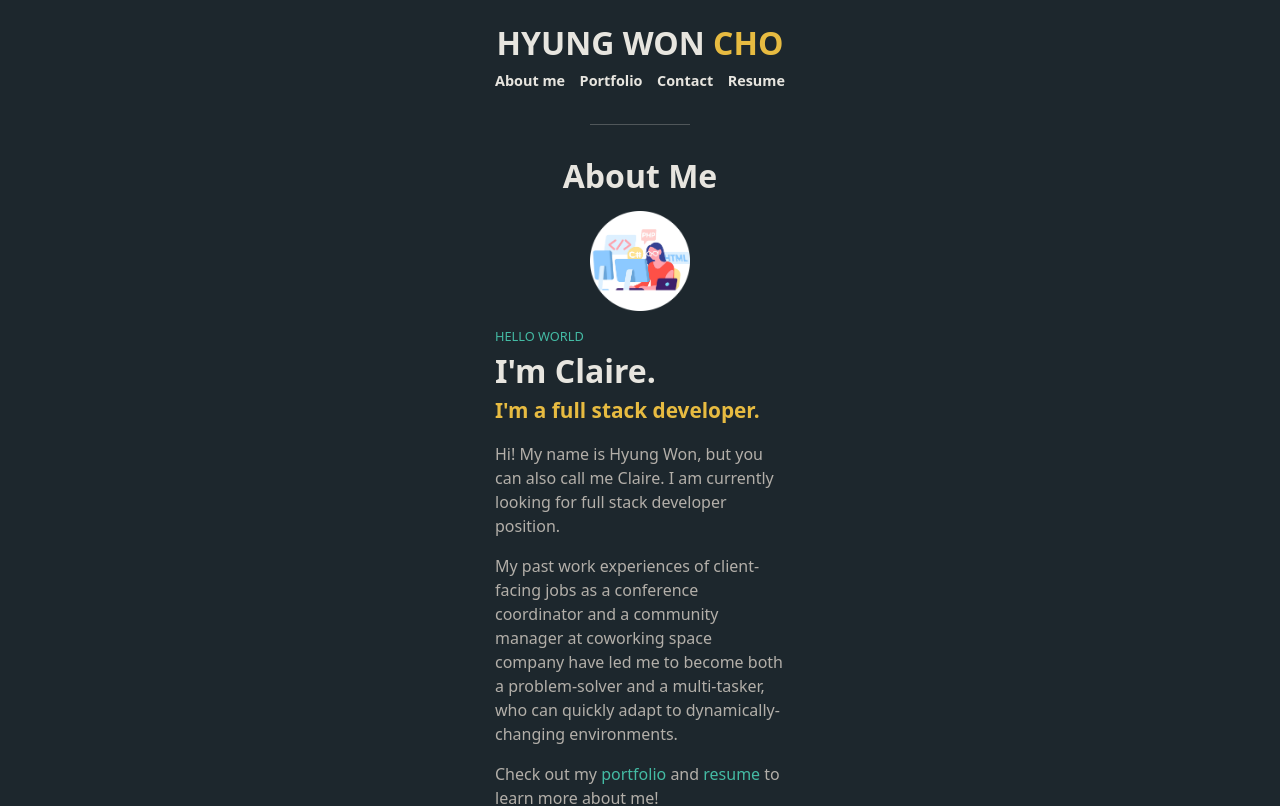
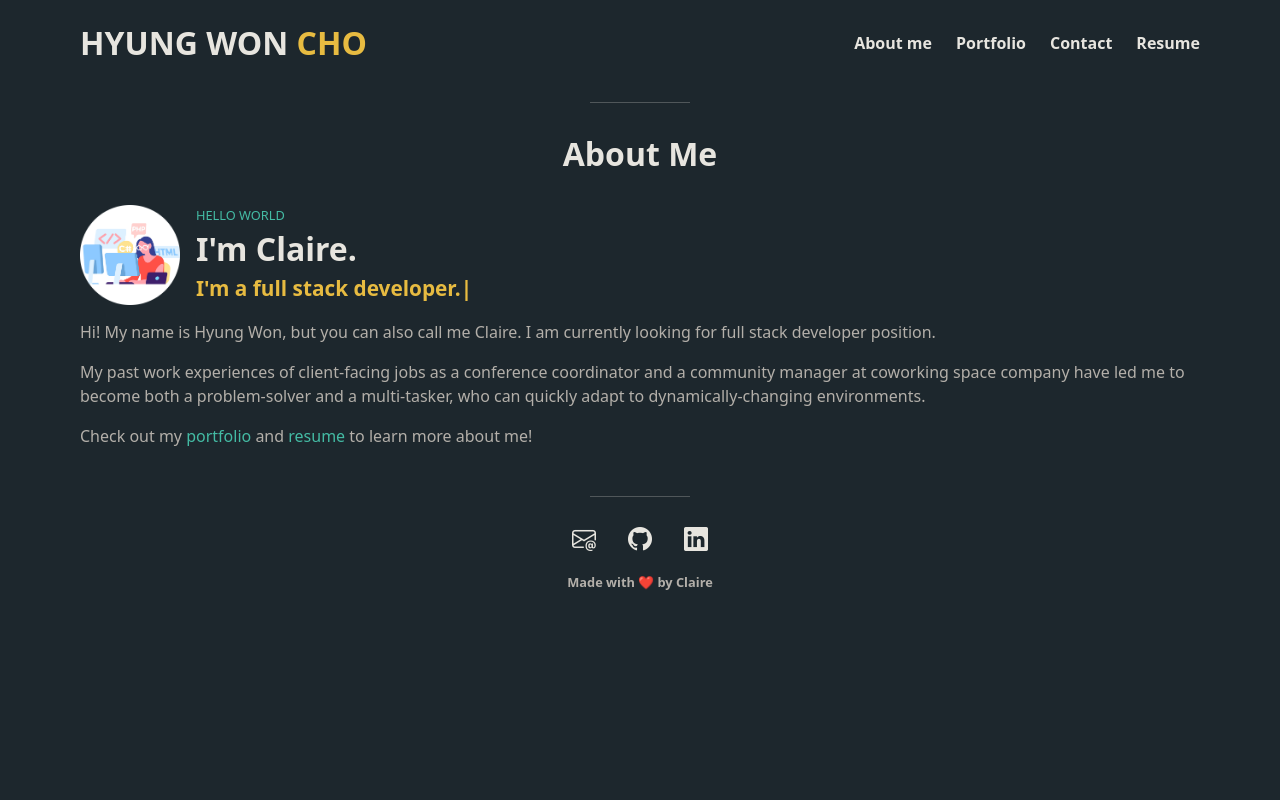
Before and after one commit to clairehwcho/portfolio, a React (Create React App) app: page / in a window 1280 px wide. Shown: the top 806 px of the page. Built offline with nearby package versions, Linux system fonts and the light colour scheme.

Commit message:
add responsive design for screens larger than 768px

```diff
--- a/src/App.css
+++ b/src/App.css
@@ -100,7 +100,7 @@ header {
   flex-direction: column;
   align-items: center;
   transition: all 0.5s linear;
-  margin: 0;
+  margin: 0 auto;
   padding: 1rem;
 }
 
@@ -129,6 +129,7 @@ header {
   display: flex;
   flex-direction: column;
   align-items: center;
+  transition: all 0.5s linear;
 }
 
 #intro-img {
@@ -321,7 +322,7 @@ header {
 
 /* --- Resume component --- */
 #resume-section {
-  width: 100%;
+  width: 290px;
   margin: 0 auto;
 }
 
@@ -382,3 +383,53 @@ footer i:hover {
   color: var(--medium);
   padding-bottom: 1rem;
 }
+
+/* For screens larger than 768px*/
+@media screen and (min-width: 768px) {
+  header {
+    width: 90%;
+    flex-direction: row;
+    justify-content: space-between;
+  }
+
+  #logo {
+    width: fit-content;
+  }
+
+  #header-nav {
+    width: fit-content;
+  }
+
+  #header-nav-ul {
+    width: 100%;
+    gap: 1.5rem;
+  }
+
+  #header-nav-ul li {
+    font-size: 1rem;
+  }
+
+  .main-content-section {
+    width: 90%;
+  }
+
+  #about-me-section {
+    max-width: 90%;
+  }
+
+  #about-me-section .main-content-section-body-row:first-of-type {
+    flex-direction: row;
+  }
+
+  #intro-img {
+    width: fit-content;
+    margin-right: 1rem;
+  }
+
+  #resume-section {
+    width: 90%;
+  }
+}
+
+/* For screens larger than 992px */
+@media screen and (min-width: 992px) {}
--- a/src/components/Main/Resume/Resume.js
+++ b/src/components/Main/Resume/Resume.js
@@ -10,7 +10,7 @@ const Resume = (props) => {
         <section className="main-content-section" id="resume-section">
             <h2 className="main-content-section-header">Resume</h2>
             <div className="main-content-section-body">
-                <p>Download my resume: <Link to="" onClick={tbu} className="link"><span id="resume-download-btn">resume.pdf <i class="bi bi-download"></i></span></Link></p>
+                <p>Download my <Link to="" onClick={tbu} className="link"><span id="resume-download-btn">resume.pdf <i className="bi bi-download"></i></span></Link></p>
                 <p>Technologies that I can use:</p>
                 <ul>
                     <li>
```
